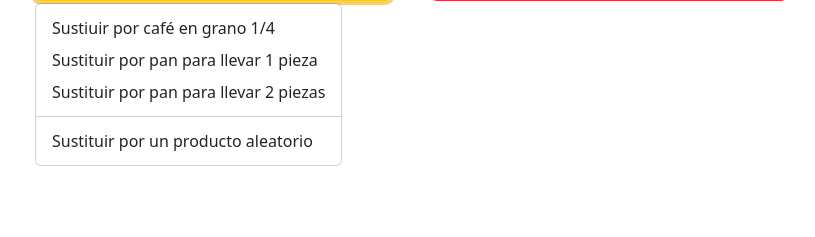
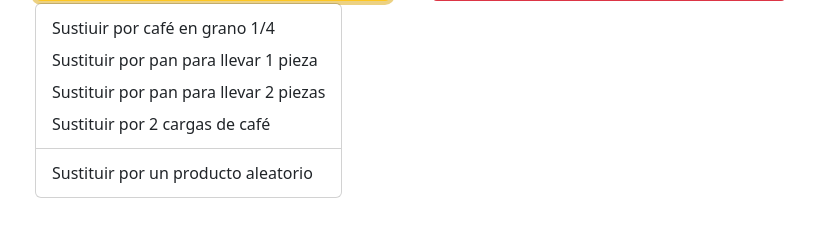
Before and after one commit to mariosuarezDEV/SoftRestaurant-Plugin, a Django app: page /cheques/ in a window 1280 px wide, after a click on "Sustituir". Shown: the part 438-675 px from the top of the page, without its empty margins (411-1226 px from the left). Run offline with Django 4.2, Linux system fonts and the light colour scheme; a user stored in the database is signed in; data that the repository does not hold is empty.

Commit message:
Hacer cambio de lista cuatro

```diff
--- a/Backend/cheques/templates/ChequesIndex.html
+++ b/Backend/cheques/templates/ChequesIndex.html
@@ -152,6 +152,7 @@
                                 <li><button type="submit" class="dropdown-item" name="accion" value="sustituir_producto_lista_uno">Sustiuir por café en grano 1/4</button>
                                 <li><button type="submit" class="dropdown-item" name="accion" value="sustituir_producto_lista_dos">Sustituir por pan para llevar 1 pieza</button></li>
                                 <li><button type="submit" class="dropdown-item" name="accion" value="sustituir_producto_lista_tres">Sustituir por pan para llevar 2 piezas</button></li>
+                                <li><button type="submit" class="dropdown-item" name="accion" value="sustituir_producto_lista_cuatro">Sustituir por 2 cargas de café</button></li>
                                 <li>
                                     <hr class="dropdown-divider">
                                 </li>
--- a/Backend/cheques/views.py
+++ b/Backend/cheques/views.py
@@ -450,7 +450,6 @@ def sustituir_produto_tres_efectivo(cheques_selecciondos, request):
             cheque.cierre = cheque.fecha + datetime.timedelta(minutes=2)
             cheque.mesa = "P/LL"
             cheque.save()
-
         return HttpResponse("Producto sustituido correctamente")
     else:
         return render(request, "ChequesIndex.html", {"error": "No se han enviado datos para sustituir"})
```
